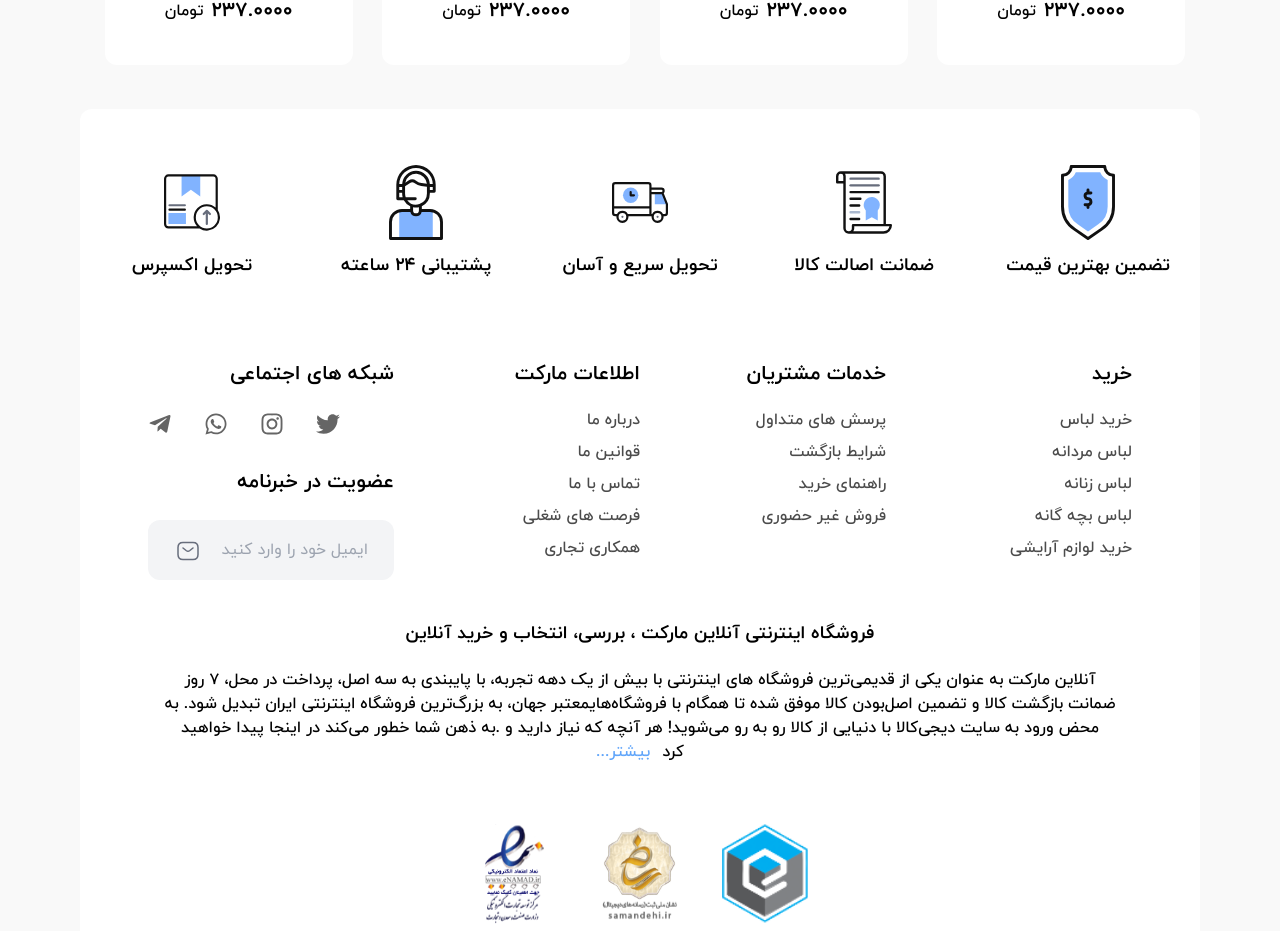
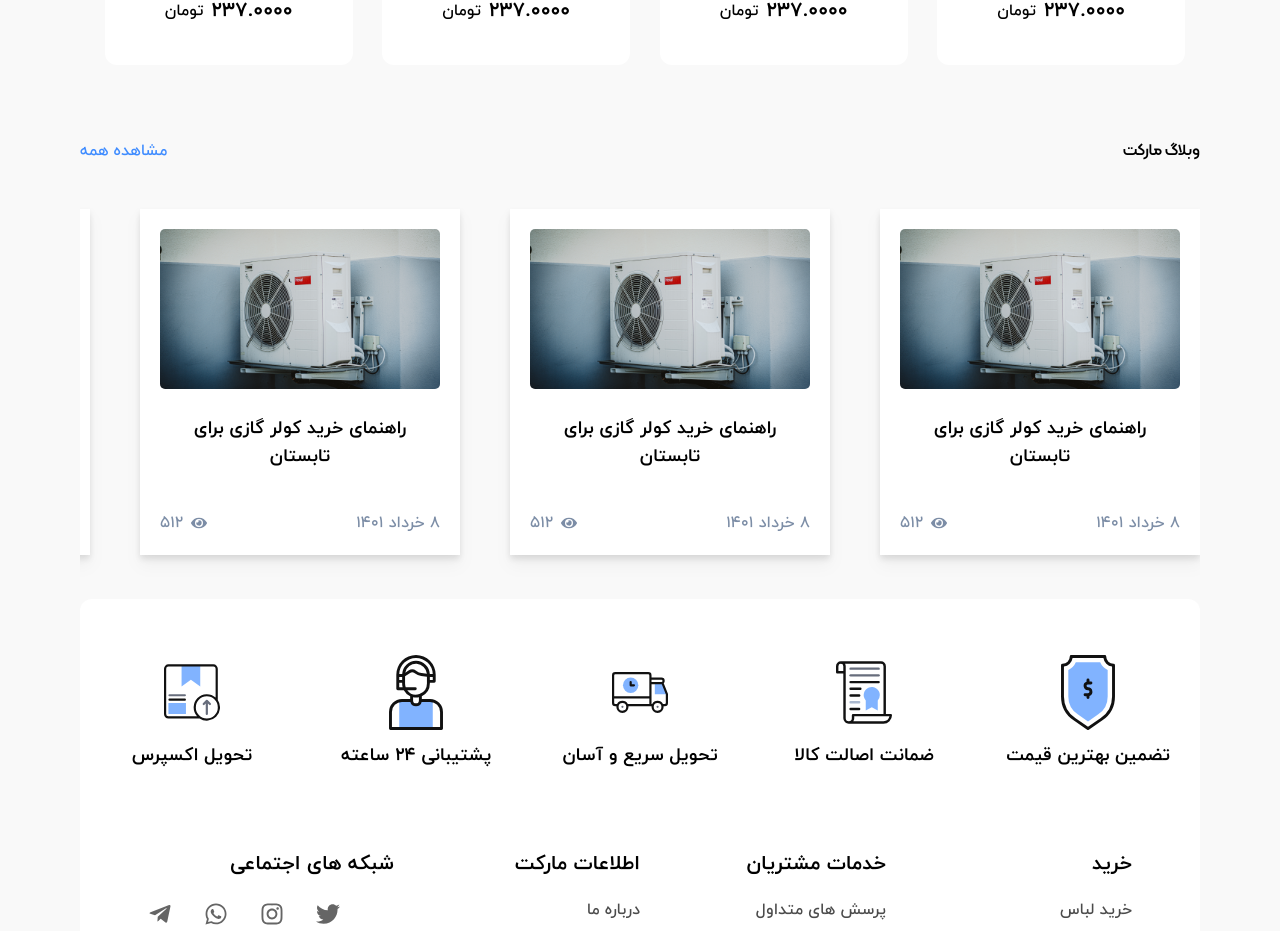
Before and after one commit to Ario-Team/shapino-frontend, a Next.js app: page / in a window 1280 px wide. Shown: the part 3036-3967 px from the top of the page. Built offline with nearby package versions, Linux system fonts and the light colour scheme.

Commit message:
Added the blog slider

```diff
--- /dev/null
+++ b/components/BlogItem.jsx
@@ -0,0 +1,31 @@
+import Image from "next/image";
+import { FaEye } from "react-icons/fa";
+import blogImage from "../public/images/blog.png";
+
+const BlogItem = ({ src, title, date, view }) => {
+  return (
+    <section className="bg-white flex flex-col items-center w-max px-5 py-5 drop-shadow-lg transition-all duration-300 hover:scale-105 hover:shadow-[#FF6230]/30 hover:shadow-md">
+      <div className="rounded-sm h-max w-max overflow-hidden">
+        <Image src={src} width={280} height={160} alt={title} />
+      </div>
+      <h1 className="font-iran-yekan font-bold text-center mt-5 text-lg max-w-[80%]">
+        {title}
+      </h1>
+      <div className="text-[#7C8DA6] font-iran-yekan text-base font-medium flex flex-row w-full justify-between mt-10">
+        <span>{date}</span>
+        <span className="flex flex-row items-center gap-2">
+          <FaEye /> {view}
+        </span>
+      </div>
+    </section>
+  );
+};
+
+BlogItem.defaultProps = {
+  src: blogImage,
+  title: "راهنمای خرید کولر گازی برای تابستان",
+  date: "8 خرداد 1401",
+  view: 512,
+};
+
+export default BlogItem;
--- /dev/null
+++ b/components/BlogPostsSlider.jsx
@@ -0,0 +1,59 @@
+import { SwiperSlide } from "swiper/react";
+import BaseSlider from "./BaseSlider";
+import BlogItem from "./BlogItem";
+
+const BlogPostsSlider = () => {
+  return (
+    <BaseSlider
+      title="وبلاگ مارکت"
+      customStarterView={1}
+      customBreakpoints={{
+        670: {
+          slidesPerView: 2,
+        },
+        1024: {
+          slidesPerView: 3,
+        },
+        1800: {
+          slidesPerView: 4,
+        },
+        2066: {
+          slidesPerView: 5,
+        },
+      }}
+    >
+      <SwiperSlide>
+        <BlogItem />
+      </SwiperSlide>
+      <SwiperSlide>
+        <BlogItem />
+      </SwiperSlide>
+      <SwiperSlide>
+        <BlogItem />
+      </SwiperSlide>
+      <SwiperSlide>
+        <BlogItem />
+      </SwiperSlide>
+      <SwiperSlide>
+        <BlogItem />
+      </SwiperSlide>
+      <SwiperSlide>
+        <BlogItem />
+      </SwiperSlide>
+      <SwiperSlide>
+        <BlogItem />
+      </SwiperSlide>
+      <SwiperSlide>
+        <BlogItem />
+      </SwiperSlide>
+      <SwiperSlide>
+        <BlogItem />
+      </SwiperSlide>
+      <SwiperSlide>
+        <BlogItem />
+      </SwiperSlide>
+    </BaseSlider>
+  );
+};
+
+export default BlogPostsSlider;
--- a/pages/index.jsx
+++ b/pages/index.jsx
@@ -10,6 +10,7 @@ import PopularBrands from "../components/PopularBrands";
 import MostSellSlider from "../components/MostSellSlider";
 import XiaomiFestival from "../components/XiaomiFestival";
 import ProductDailyRecommendSlider from "../components/ProductDailyRecommendSlider";
+import BlogPostsSlider from "../components/BlogPostsSlider";
 
 export default function Home() {
   return (
@@ -31,6 +32,7 @@ export default function Home() {
           <PopularBrands />
           <XiaomiFestival />
           <ProductDailyRecommendSlider />
+          <BlogPostsSlider />
         </div>
       </MainLayout>
     </>
```
Also changed, not shown: public/images/blog.png (added).
